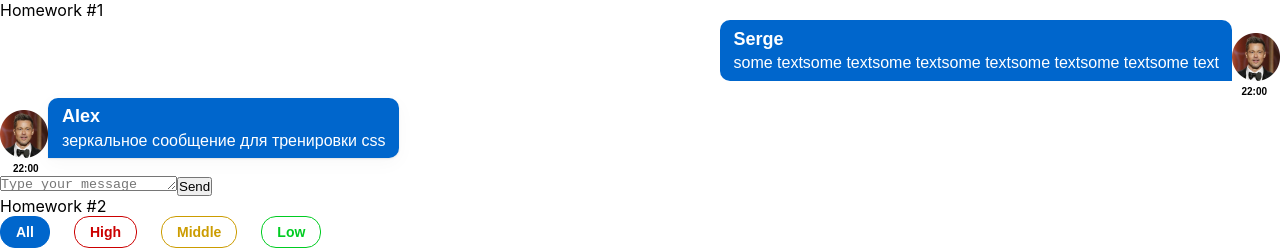
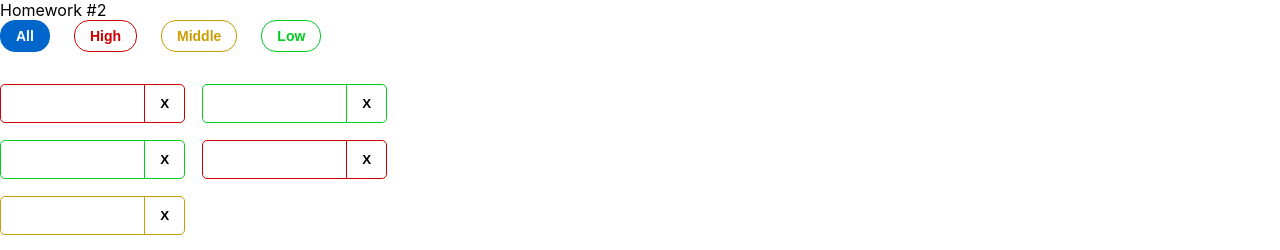
Before and after one commit to Wooxed/hws2, a React (Create React App) app: page / in a window 1280 px wide. Shown: the top 250 px of the page. Built offline with nearby package versions, Linux system fonts and the light colour scheme.

Commit message:
Change App.tsx for HW2

```diff
--- a/src/s1-main/App.tsx
+++ b/src/s1-main/App.tsx
@@ -7,10 +7,10 @@ import HW3 from "../s2-homeworks/hw03/HW3";
 function App() {
     return (
         <div className={s.App}>
-            <HW1/>
+            {/*<HW1/>*/}
             {/*раскомментировать по ходу выполнения*/}
             <HW2/>
-            <HW3/>
+            {/*<HW3/>*/}
             {/*<HW4/>*/}
 
             {/*при выполнении дз 5 и более - закомментировать здесь дз 1-4, так как они есть внутри дз 5*/}
```
